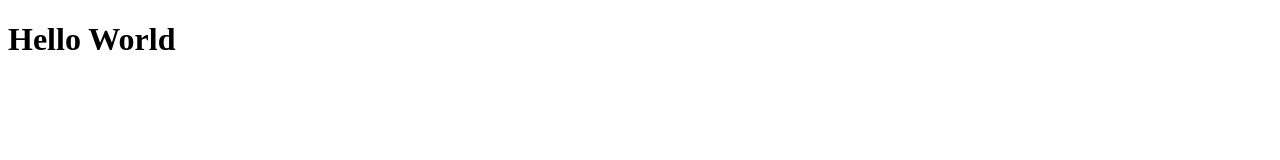
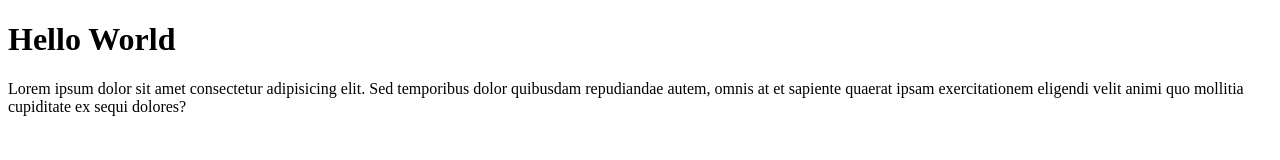
Before and after one commit to Mutualism05/Git-test, a plain HTML site: page index.html in a window 1280 px wide. Drawn offline with Linux system fonts and the light colour scheme.

Commit message:
tambah pragraf

```diff
--- a/index.html
+++ b/index.html
@@ -8,5 +8,6 @@
 </head>
 <body>
     <h1>Hello World</h1>
+    <p>Lorem ipsum dolor sit amet consectetur adipisicing elit. Sed temporibus dolor quibusdam repudiandae autem, omnis at et sapiente quaerat ipsam exercitationem eligendi velit animi quo mollitia cupiditate ex sequi dolores?</p>
 </body>
 </html>
```
